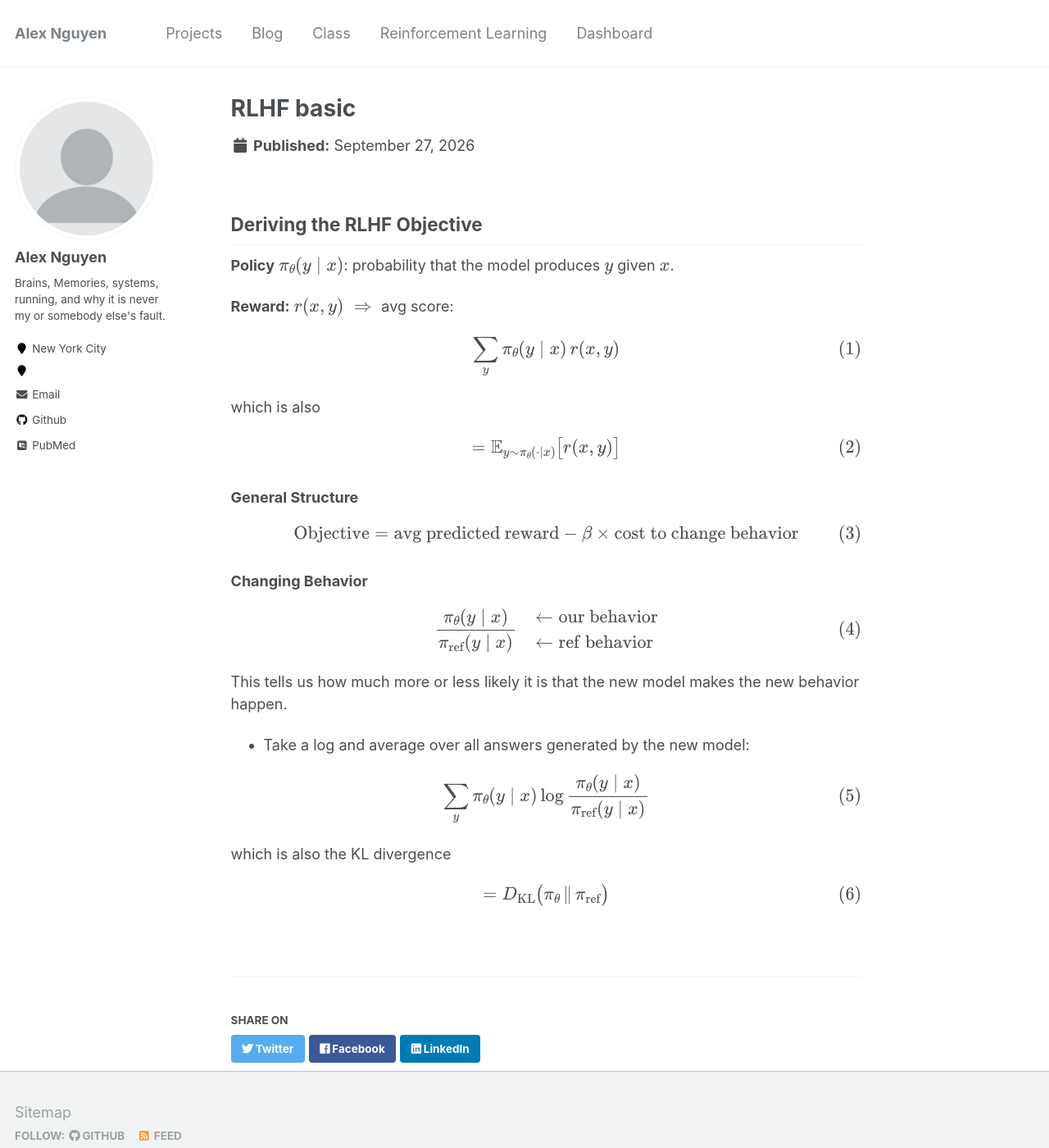
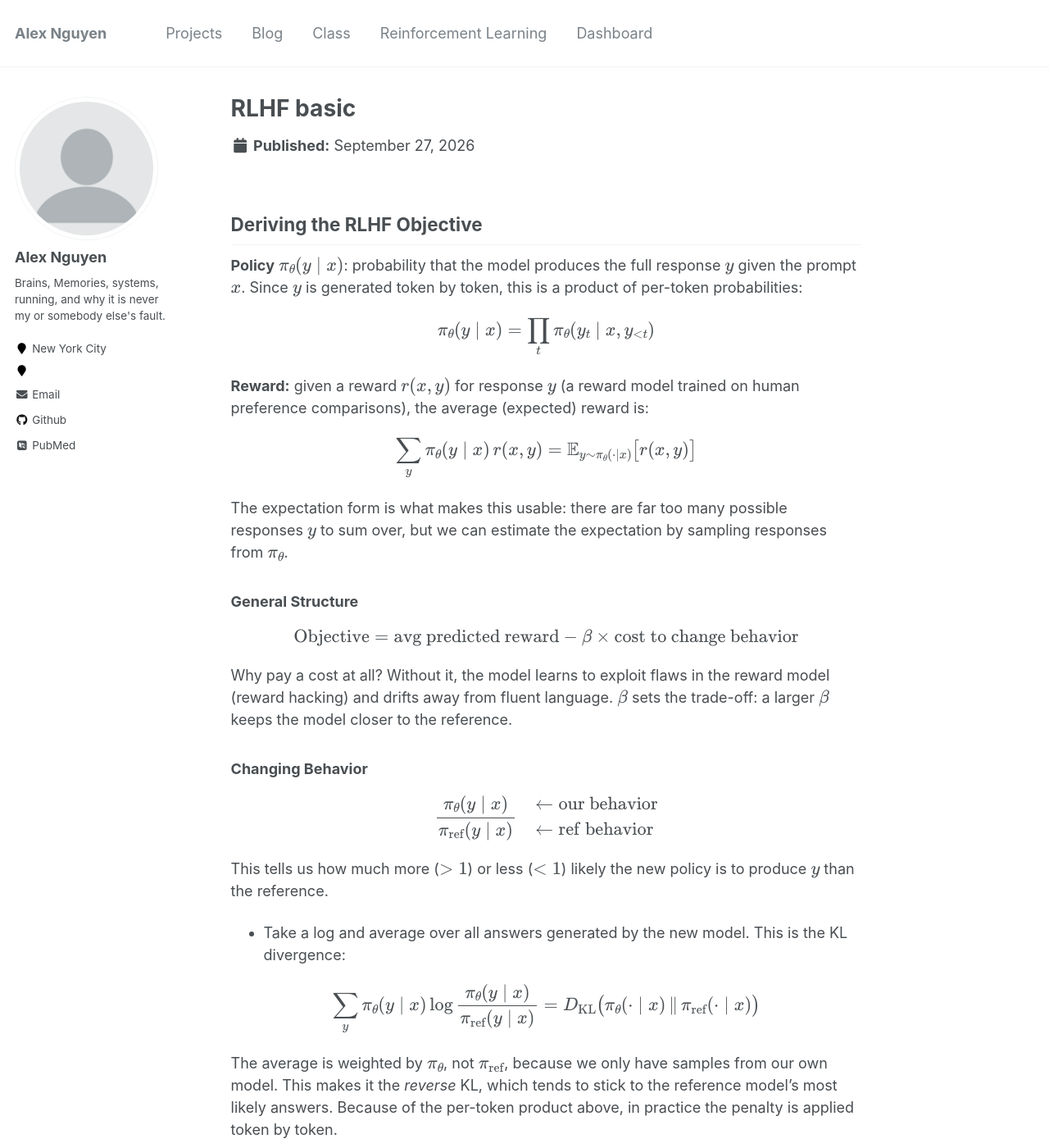
Before and after one commit to neurawn/neurawn.github.io, a Jekyll site: the page built from _rl/RLHF/rlhf-basic.md, in a window 1280 px wide and 1400 px high. Shown: the whole window at 82% size. Built offline with Jekyll 4.4.1, drawn with Linux system fonts in a browser that asks for light colours; some web fonts are replaced; formulas are drawn with MathJax 3; some of the changed text lies outside the part shown.

Commit message:
RLHF basic: complete the derivation and tidy presentation
Add the final KL-regularized objective (nested and single-expectation
forms), the expectation over prompts, conditional KL notation, and short
notes on sampling, reward hacking, beta, reverse KL, and per-token
factorization. Merge "= ..." continuation lines into single equations.

Allow pages to opt out of MathJax auto equation numbering via
`equation_numbers: false` front matter; the note uses it.

Co-Authored-By: Claude Opus 5.5 <noreply@anthropic.com>

```diff
--- a/_includes/head/custom.html
+++ b/_includes/head/custom.html
@@ -24,7 +24,9 @@
 <meta name="theme-color" content="#ffffff">
 <link rel="stylesheet" href="{{ base_path }}/assets/css/academicons.css"/>
 
+{% unless page.equation_numbers == false %}
 <script type="text/x-mathjax-config"> MathJax.Hub.Config({ TeX: { equationNumbers: { autoNumber: "all" } } }); </script>
+{% endunless %}
 <script type="text/x-mathjax-config">
   MathJax.Hub.Config({
     tex2jax: {
--- a/_rl/RLHF/rlhf-basic.md
+++ b/_rl/RLHF/rlhf-basic.md
@@ -3,30 +3,33 @@ title: "RLHF basic"
 collection: rl
 folder: RLHF
 order: 1
+equation_numbers: false
 permalink: /reinforcement-learning/rlhf/rlhf-basic/
 ---
 
 ## Deriving the RLHF Objective
 
-**Policy** $$\pi_\theta(y \mid x)$$: probability that the model produces $$y$$ given $$x$$.
-
-**Reward:** $$r(x, y) \;\Rightarrow\;$$ avg score:
+**Policy** $$\pi_\theta(y \mid x)$$: probability that the model produces the full response $$y$$ given the prompt $$x$$. Since $$y$$ is generated token by token, this is a product of per-token probabilities:
 
 $$
-\sum_{y} \pi_\theta(y \mid x)\, r(x, y)
+\pi_\theta(y \mid x) = \prod_t \pi_\theta(y_t \mid x, y_{<t})
 $$
 
-which is also
+**Reward:** given a reward $$r(x, y)$$ for response $$y$$ (a reward model trained on human preference comparisons), the average (expected) reward is:
 
 $$
-= \mathbb{E}_{y \sim \pi_\theta(\cdot \mid x)}\big[ r(x, y) \big]
+\sum_{y} \pi_\theta(y \mid x)\, r(x, y) = \mathbb{E}_{y \sim \pi_\theta(\cdot \mid x)}\big[ r(x, y) \big]
 $$
+
+The expectation form is what makes this usable: there are far too many possible responses $$y$$ to sum over, but we can estimate the expectation by sampling responses from $$\pi_\theta$$.
 
 ### General Structure
 
 $$
 \text{Objective} = \text{avg predicted reward} - \beta \times \text{cost to change behavior}
 $$
+
+Why pay a cost at all? Without it, the model learns to exploit flaws in the reward model (reward hacking) and drifts away from fluent language. $$\beta$$ sets the trade-off: a larger $$\beta$$ keeps the model closer to the reference.
 
 ### Changing Behavior
 
@@ -39,16 +42,26 @@ $$
 \end{array}
 $$
 
-This tells us how much more or less likely it is that the new model makes the new behavior happen.
+This tells us how much more ($$> 1$$) or less ($$< 1$$) likely the new policy is to produce $$y$$ than the reference.
 
-- Take a log and average over all answers generated by the new model:
+- Take a log and average over all answers generated by the new model. This is the KL divergence:
 
 $$
-\sum_{y} \pi_\theta(y \mid x) \log \frac{\pi_\theta(y \mid x)}{\pi_{\text{ref}}(y \mid x)}
+\sum_{y} \pi_\theta(y \mid x) \log \frac{\pi_\theta(y \mid x)}{\pi_{\text{ref}}(y \mid x)} = D_{\mathrm{KL}}\big( \pi_\theta(\cdot \mid x) \,\|\, \pi_{\text{ref}}(\cdot \mid x) \big)
 $$
 
-which is also the KL divergence
+The average is weighted by $$\pi_\theta$$, not $$\pi_{\text{ref}}$$, because we only have samples from our own model. This makes it the *reverse* KL, which tends to stick to the reference model's most likely answers. Because of the per-token product above, in practice the penalty is applied token by token.
+
+### Putting It Together
+
+Combining the two pieces and averaging over prompts $$x \sim \mathcal{D}$$:
 
 $$
-= D_{\mathrm{KL}}\big( \pi_\theta \,\|\, \pi_{\text{ref}} \big)
+\max_\theta \; \mathbb{E}_{x \sim \mathcal{D}} \Big[ \mathbb{E}_{y \sim \pi_\theta(\cdot \mid x)}\big[ r(x, y) \big] - \beta \, D_{\mathrm{KL}}\big( \pi_\theta(\cdot \mid x) \,\|\, \pi_{\text{ref}}(\cdot \mid x) \big) \Big]
 $$
+
+Since both terms are expectations over $$y \sim \pi_\theta$$, they fold into a single expectation, which is the form PPO-style RLHF optimizes:
+
+$$
+\max_\theta \; \mathbb{E}_{x \sim \mathcal{D},\; y \sim \pi_\theta(\cdot \mid x)} \Big[ r(x, y) - \beta \log \frac{\pi_\theta(y \mid x)}{\pi_{\text{ref}}(y \mid x)} \Big]
+$$
```
